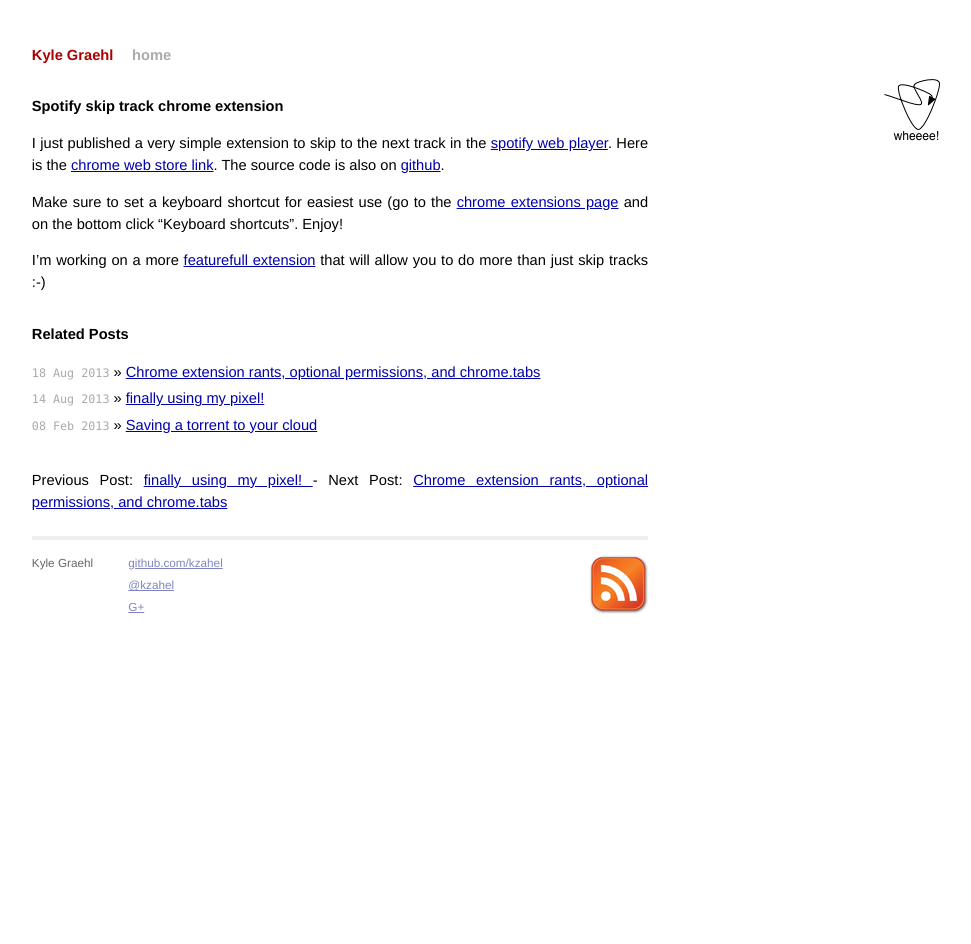
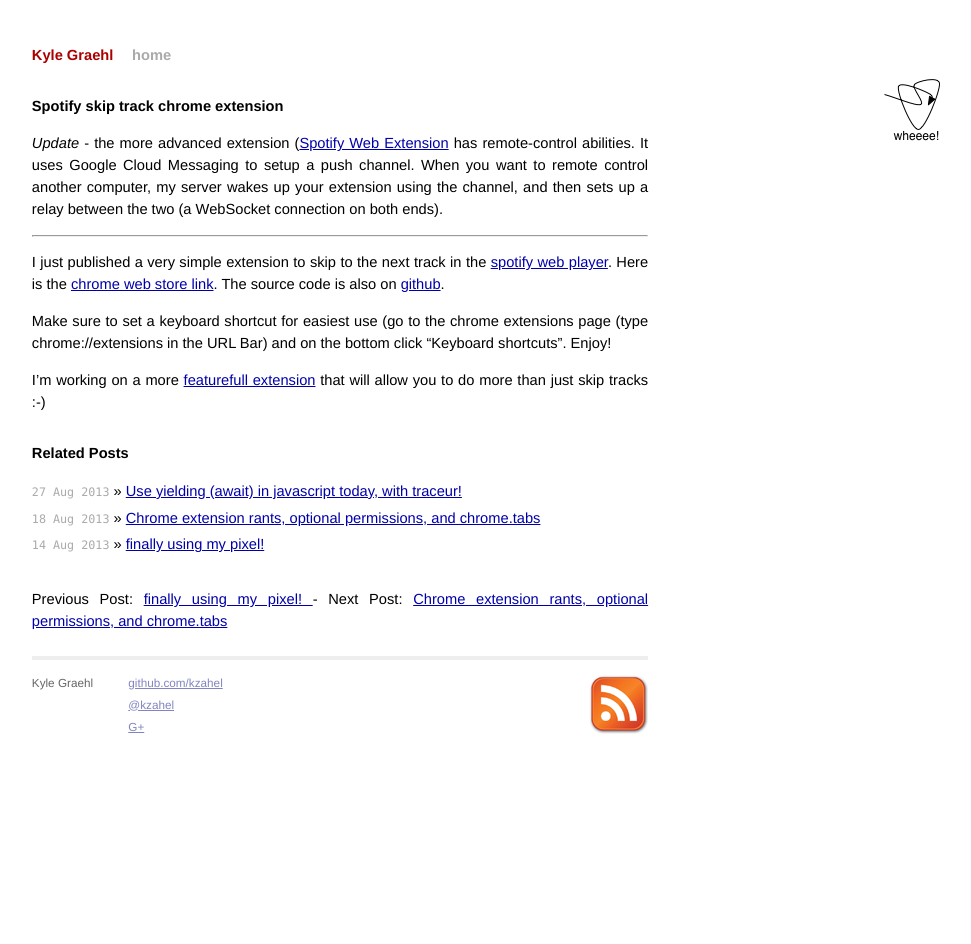
Before and after one commit to kzahel/kzahel.github.io, a Jekyll site: the page built from _posts/2013-08-15-spotify-skip-track-extension.md, in a window 1280 px wide. Shown: the whole page, without its empty margins (300-1271 px from the left). Built offline with Jekyll 4.4.1, drawn with Linux system fonts in a browser that asks for light colours; Markdown is read by kramdown in place of the engine named in the settings; comment, search, counter and statistics services are not loaded; some of the changed lines change nothing that is shown.

Commit message:
new post

```diff
--- a/_posts/2013-08-15-spotify-skip-track-extension.md
+++ b/_posts/2013-08-15-spotify-skip-track-extension.md
@@ -6,9 +6,13 @@
 categories: chrome, development
 ---
 
+_Update_ - the more advanced extension ([Spotify Web Extension](https://chrome.google.com/webstore/detail/spotify-web-extension/gkmfagbigbkgjbbphlemmafhjabeofek) has remote-control abilities. It uses Google Cloud Messaging to setup a push channel. When you want to remote control another computer, my server wakes up your extension using the channel, and then sets up a relay between the two (a WebSocket connection on both ends).
+
+----
+
 I just published a very simple extension to skip to the next track in the [spotify web player](https://play.spotify.com). Here is the
 [chrome web store link](https://chrome.google.com/webstore/detail/cioodogigbffcemogihoifckgacjaakc). The source code is also on [github](https://github.com/kzahel/skip-track-extension).
 
-Make sure to set a keyboard shortcut for easiest use (go to the [chrome extensions page](chrome://extensions) and on the bottom click "Keyboard shortcuts". Enjoy!
+Make sure to set a keyboard shortcut for easiest use (go to the chrome extensions page (type chrome://extensions in the URL Bar) and on the bottom click "Keyboard shortcuts". Enjoy!
 
 I'm working on a more [featurefull extension](https://github.com/kzahel/spotify-web-extension) that will allow you to do more than just skip tracks :-)
--- /dev/null
+++ b/_posts/2013-08-27-use-es6-yielding-today.md
@@ -0,0 +1,175 @@
+---
+layout: post
+title: "Use yielding (await) in javascript today, with traceur!"
+date: 2013-08-27 12:01
+comments: true
+categories: es6 javascript development
+---
+
+Javascript is pretty annoying sometimes, especially when writing a lot of callbacks.
+If you're feeling adventurous, try out the ultra awesome [traceur compiler](https://github.com/google/traceur-compiler) which lets you use ECMAScript Harmony features today.
+
+Boilerplate code (traceur.js and bootstrap.js from traceur)
+{% highlight html %}
+<html>
+<head>
+    <script src="https://traceur-compiler.googlecode.com/git/bin/traceur.js"
+        type="text/javascript"></script>
+    <script src="https://traceur-compiler.googlecode.com/git/src/bootstrap.js"
+        type="text/javascript"></script>
+    <script>
+      traceur.options.experimental = true;
+    </script>
+</head>
+<body>
+<script type="text/traceur">
+{% endhighlight %}
+
+The "traceur.options.experimental" is to enable the "await" keyword, which is what we're going to show off.
+
+And now some boilerplate code to wrap the async XMLHttpRequest into a "Deferred" (a Promise).
+
+{% highlight javascript %}
+var simpleGet = function(url) {
+  var deferred = new Deferred(); // traceur defines this
+  var xhr = new XMLHttpRequest();
+  xhr.onreadystatechange = function() {
+    if (xhr.readyState == 4) {
+      deferred.callback(xhr);
+    }
+  };
+  xhr.open('GET', url, true);
+  xhr.send();
+  return deferred;
+};
+
+
+
+{% endhighlight %}
+
+Now here's the cool part, that we've been waiting for. You can now write
+code that looks synchronous, but doesn't block the event loop. This is
+a definite readability win, as opposed to minor gains you get with
+things like CoffeeScript.
+
+If you're already compiling your application into javascript, you
+might as well do it with traceur and get some actual cool features (unlike
+CoffeeScript, which only gives you ambiguous looking syntax that omits
+parenthesis with function calls, ick)
+
+{% highlight javascript %}
+var url = 'http://example.com/api';
+function run() {
+  var result;
+  await result = simpleGet(url);
+  console.log('GOT IT...', url, result);
+}
+
+run()
+
+{% endhighlight %}
+
+
+Have fun, and be safe!
+
+Here is what the compiled code for _run()_ ends up looking like:
+
+{% highlight javascript %}
+function run() {
+  var $that = this;
+  var $state = 4;
+  var $storedException;
+  var $finallyFallThrough;
+  var result;
+  var $value;
+  var $err;
+  var $result = new Deferred();
+  var $waitTask;
+  var $G = {
+    GState: 0,
+    current: undefined,
+    yieldReturn: undefined,
+    innerFunction: function($yieldSent, $yieldAction) {
+      while (true) switch ($state) {
+        case 4:
+          ;
+          $state = 5;
+          break;
+        case 5:
+          console.log('REQUESTIN...');
+          $state = 7;
+          break;
+        case 7:
+          $waitTask = simpleGet(url);
+          $waitTask.then($createCallback(1), $createErrback(2));
+          return;
+          $state = 1;
+          break;
+        case 1:
+          result = $value;
+          $state = 3;
+          break;
+        case 2:
+          throw $err;
+          $state = 3;
+          break;
+        case 3:
+          debugger;
+          $state = 9;
+          break;
+        case 9:
+          console.log('GOT IT...', url, result);
+          $state = 11;
+          break;
+        case 11:
+          $result.callback(undefined);
+          $state = -2;
+          break;
+        case -2:
+          return;
+        case -3:
+          $result.errback($storedException);
+          $state = -2;
+          break;
+        default:
+          throw "traceur compiler bug: invalid state in state machine" + $state;
+      }
+    },
+    moveNext: function($yieldSent, $yieldAction) {
+      while (true) try {
+        return this.innerFunction($yieldSent, $yieldAction);
+      } catch ($caughtException) {
+        $storedException = $caughtException;
+        switch ($state) {
+          default:
+            $state = -3;
+            break;
+        }
+      }
+    }
+  };
+  var $continuation = $G.moveNext.bind($G);
+  var $createCallback = function($newState) {
+    return function($0) {
+      $state = $newState;
+      $value = $0;
+      $continuation();
+    };
+  };
+  var $createErrback = function($newState) {
+    return function($0) {
+      $state = $newState;
+      $err = $0;
+      $continuation();
+    };
+  };
+  $continuation();
+  return $result.createPromise();
+}
+{% endhighlight %}
+
+Good thing we did not have to write that code!
+
+Make sure to go check out the [traceur project on
+github](https://github.com/google/traceur-compiler) and show your
+support for their badassery.
```
